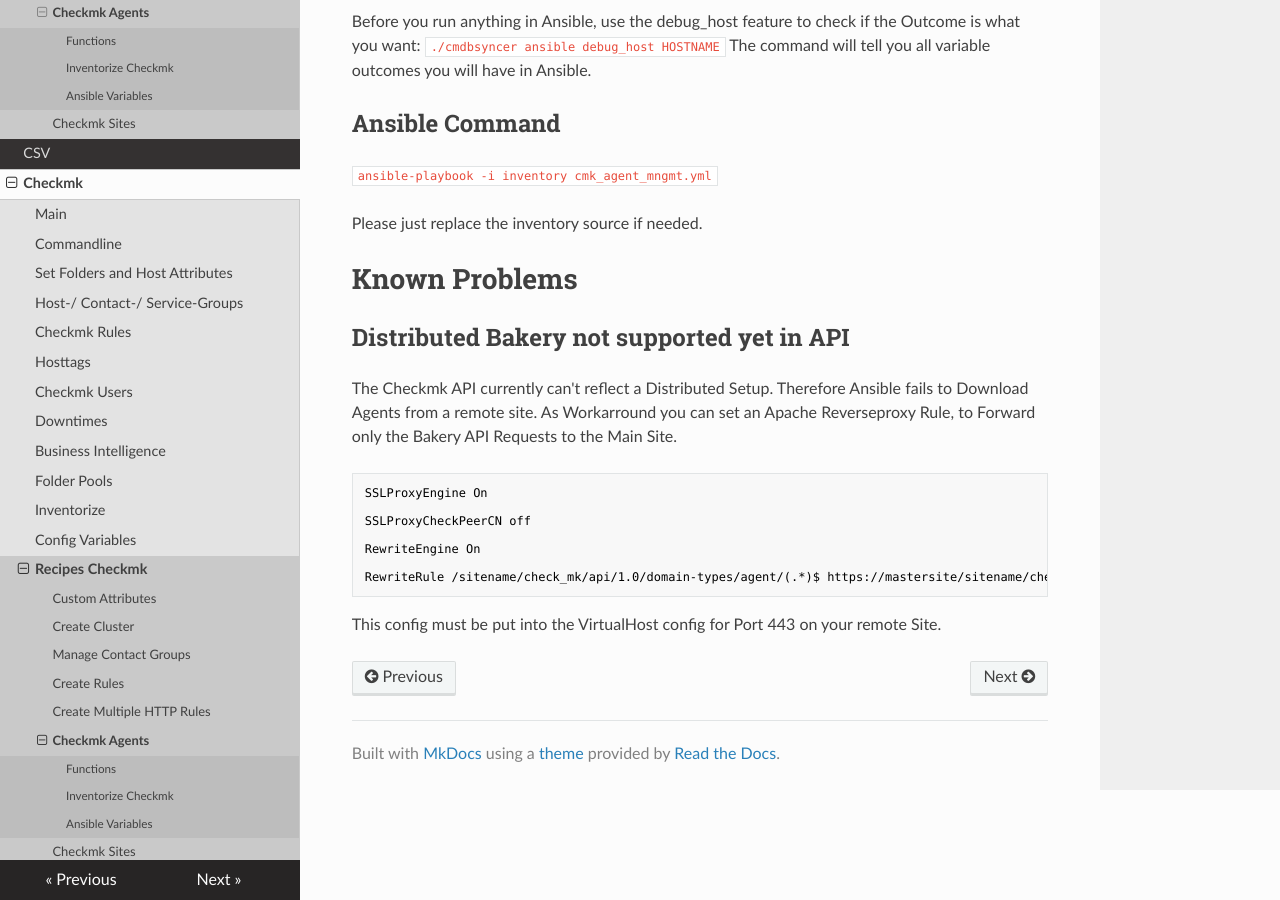
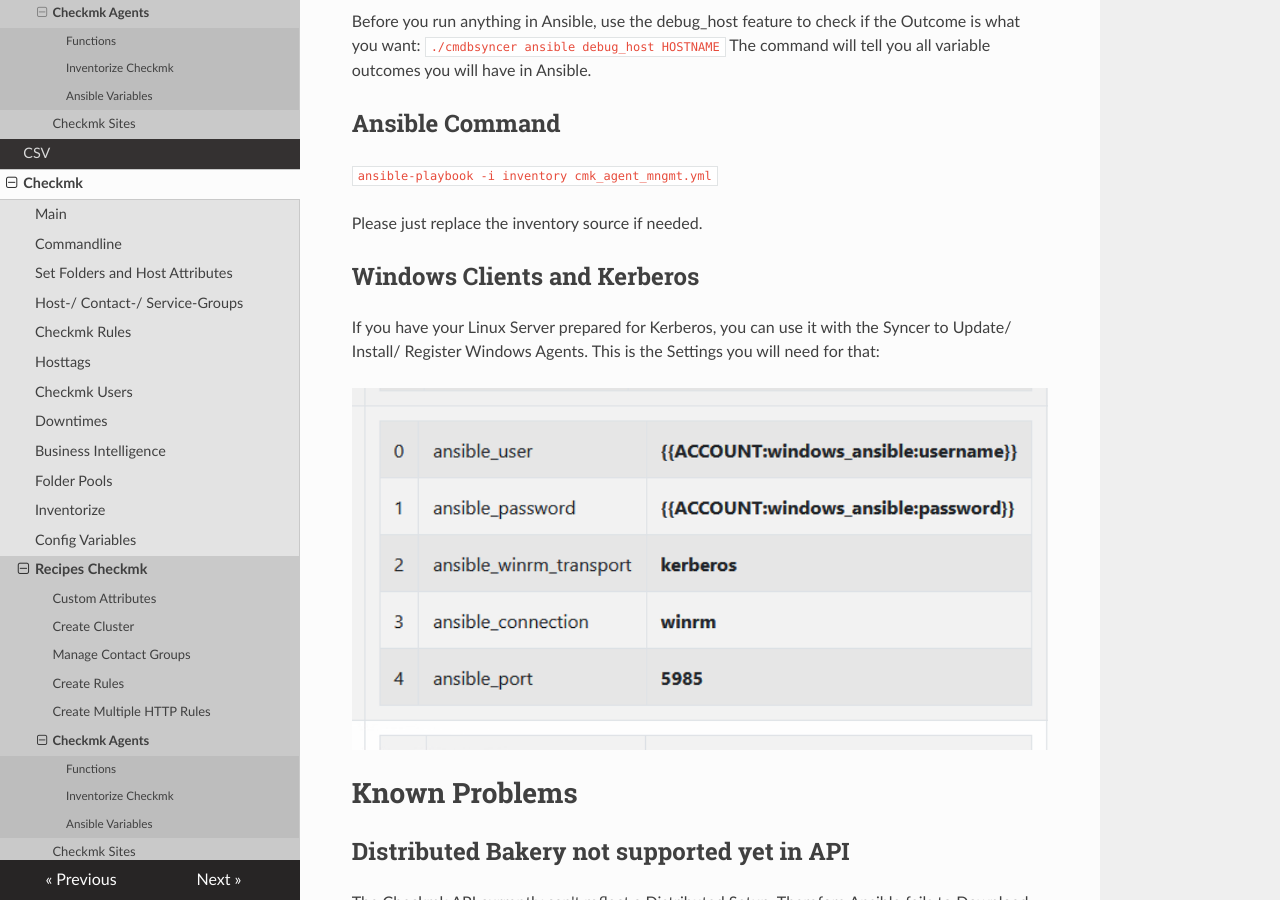
Before and after one commit to kuhn-ruess/cmdbsyncer-docs, an MkDocs documentation site: the page built from docs/ansible/cmk_agents.md, in a window 1280 px wide and 900 px high, scrolled down 3423 px. Built offline with MkDocs 1.6.1, drawn with Linux system fonts in a browser that asks for light colours; nearby versions of some CDN libraries.

Commit message:
Updated docu

```diff
--- a/docs/ansible/cmk_agents.md
+++ b/docs/ansible/cmk_agents.md
@@ -73,6 +73,8 @@
 
 Likewise, you can configure if to register to bakery or the TLS. Filter for example for the TLS Error message in the Service Output. Best is to seed defaults as descripted above, to have more examples which just need to be adapted a bit.
 
+
+
 ## Passwords and Account Data as Variables
 You don't need to set the Password value directly in the settings, you can also read it from your Accounts. For that, instead of the Password, just Enter the Macro: {{ACCOUNT:NAME:password}}. Account needs to be uppercase, Name is the Account Name, password can also be every other field or custom field in your account Settings.
 
@@ -93,6 +95,12 @@
 Please just replace the inventory source if needed.
 
 
+##  Windows Clients and Kerberos
+If you have your Linux Server prepared for Kerberos, you can use it with the Syncer to Update/ Install/ Register Windows Agents. This is the Settings you will need for that:
+
+![](img/ansible_kerberos.png)
+
+
 # Known Problems
 
 ## Distributed Bakery not supported yet in API
```
Also changed, not shown: docs/ansible/img/ansible_kerberos.png (added).
